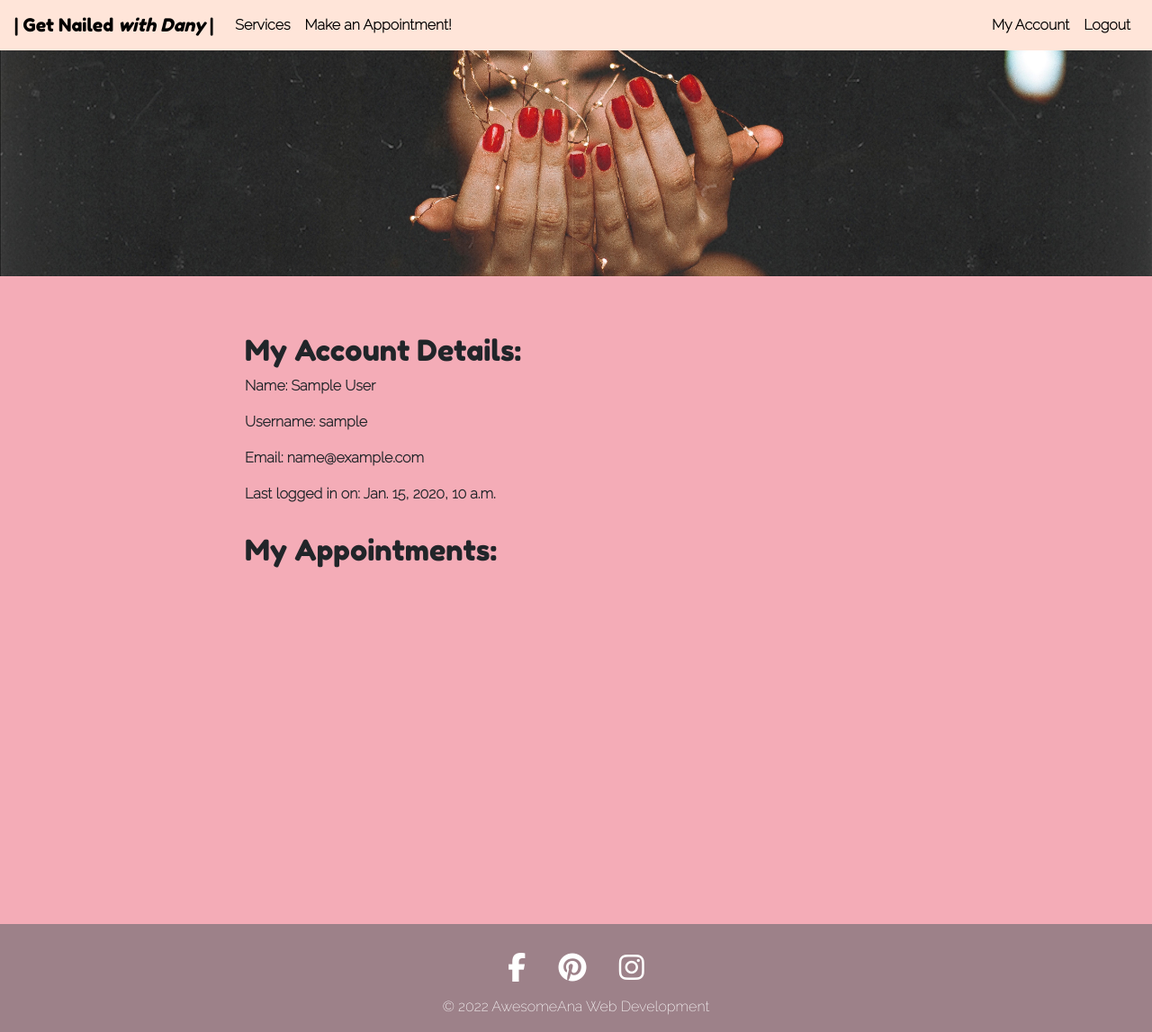
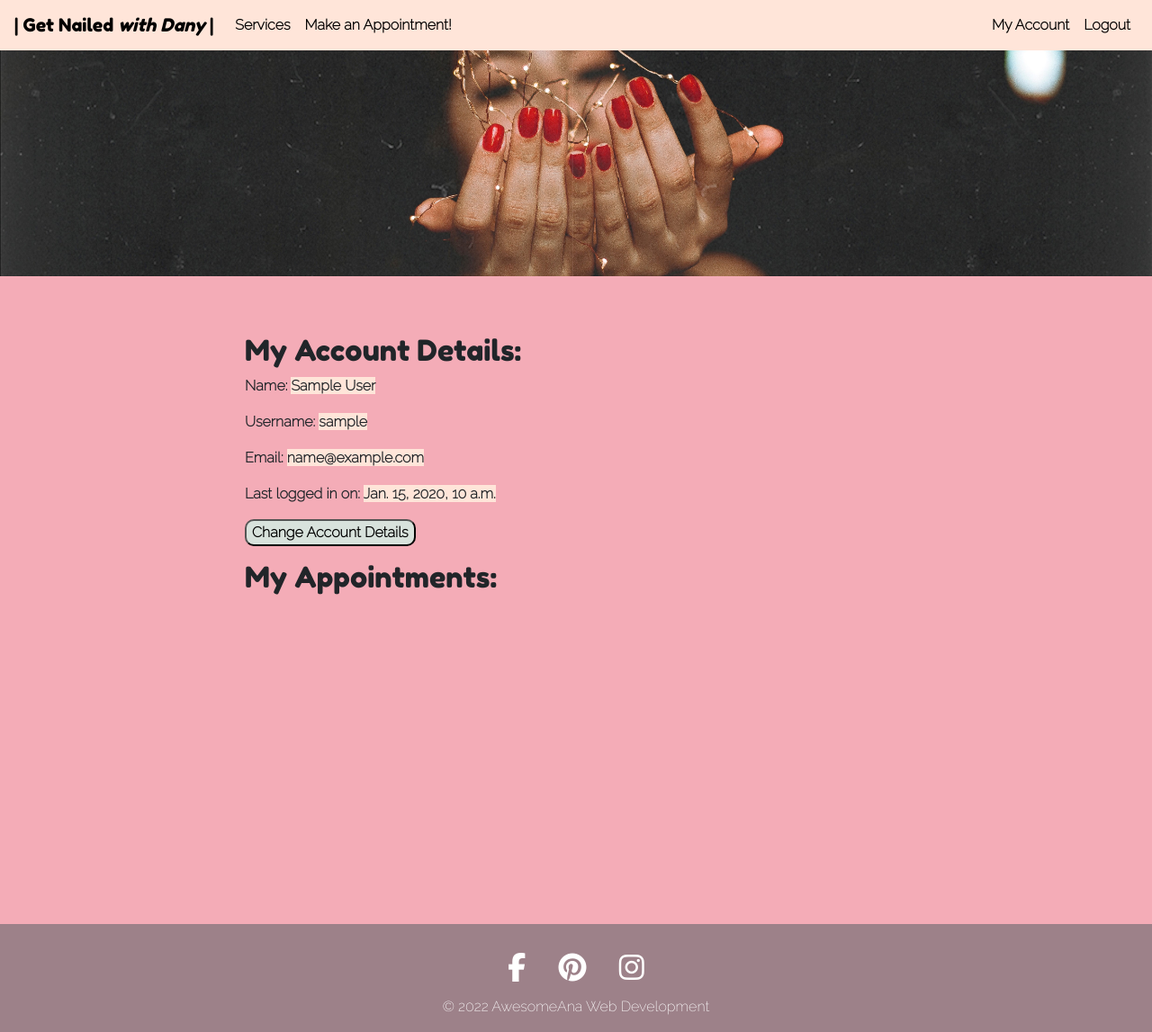
Before and after one commit to anabramos/getnailedwithdany, a Django app: page /my-account in a window 1280 px wide. Shown: the whole page at 90% size. Run offline with Django 3.2, Linux system fonts and the light colour scheme; a user stored in the database is signed in; tables that the repository leaves empty hold one stand-in row (values such as "Sample post"); some libraries are stand-ins or nearby versions.

Commit message:
Style my-account page template

```diff
--- a/templates/make-appointment.html
+++ b/templates/make-appointment.html
@@ -9,7 +9,7 @@
         <div class="row">
             {% if user.is_authenticated %}
                 <div class="col-md-8 mt-3 offset-md-2">
-                    <h2>Hi {{ user.username }}, you can make your appointment below</h2>
+                    <h2>Hi {{ user.first_name }}, you can make your appointment below</h2>
                     <form>
                         <table>
                             {% csrf_token %}
--- a/templates/my-account.html
+++ b/templates/my-account.html
@@ -9,10 +9,11 @@
         <div class="row">
             <div class="col-md-8 mt-3 offset-md-2">
                 <h2>My Account Details:</h2>
-                <p>Name: {{user.first_name}} {{user.last_name}}</p>
-                <p>Username: {{user.username}}</p>
-                <p>Email: {{user.email}}</p>
-                <p>Last logged in on: {{user.last_login}}</p>
+                <p>Name: <span class="fade-yellow">{{user.first_name}} {{user.last_name}}</span></p>
+                <p>Username: <span class="fade-yellow">{{user.username}}</span></p>
+                <p>Email: <span class="fade-yellow">{{user.email}}</span></p>
+                <p>Last logged in on: <span class="fade-yellow">{{user.last_login}}</span></p>
+                <button>Change Account Details</button>
             </div>
         </div>
         <div class="row">
```
